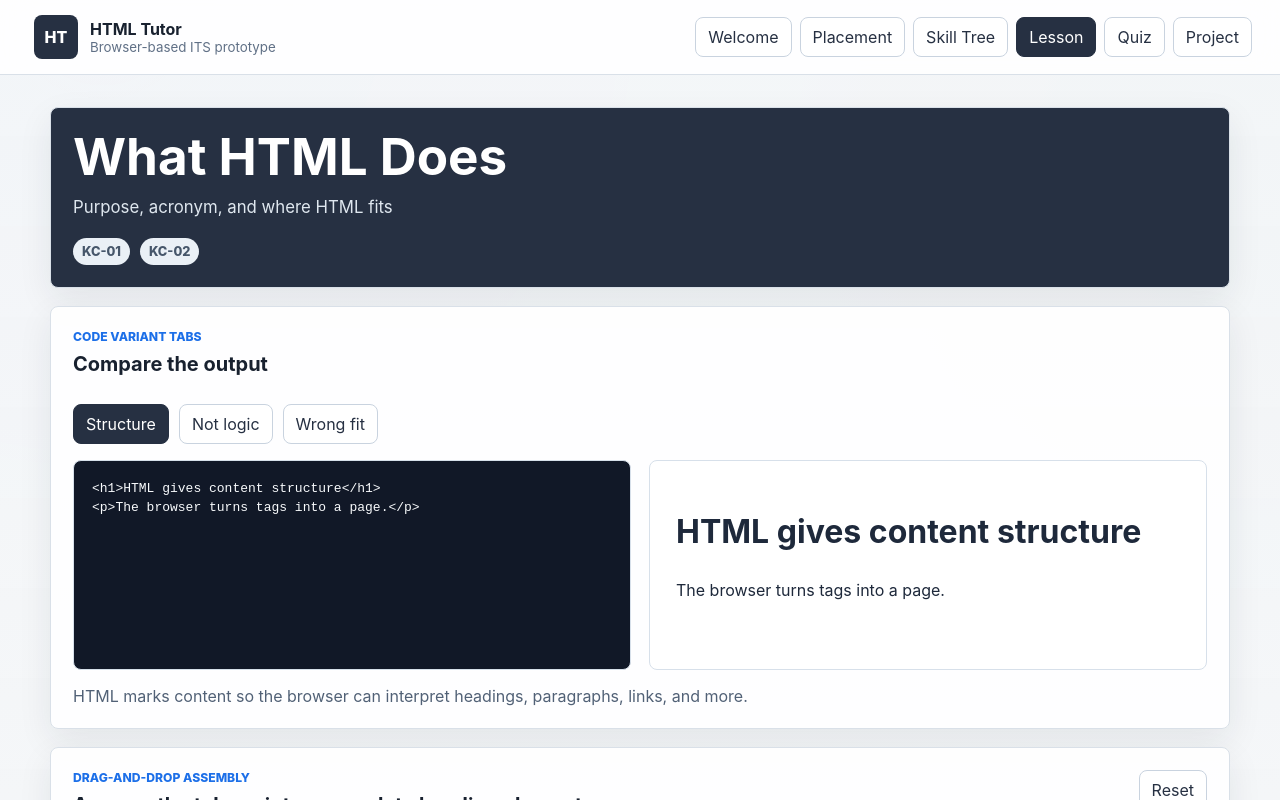
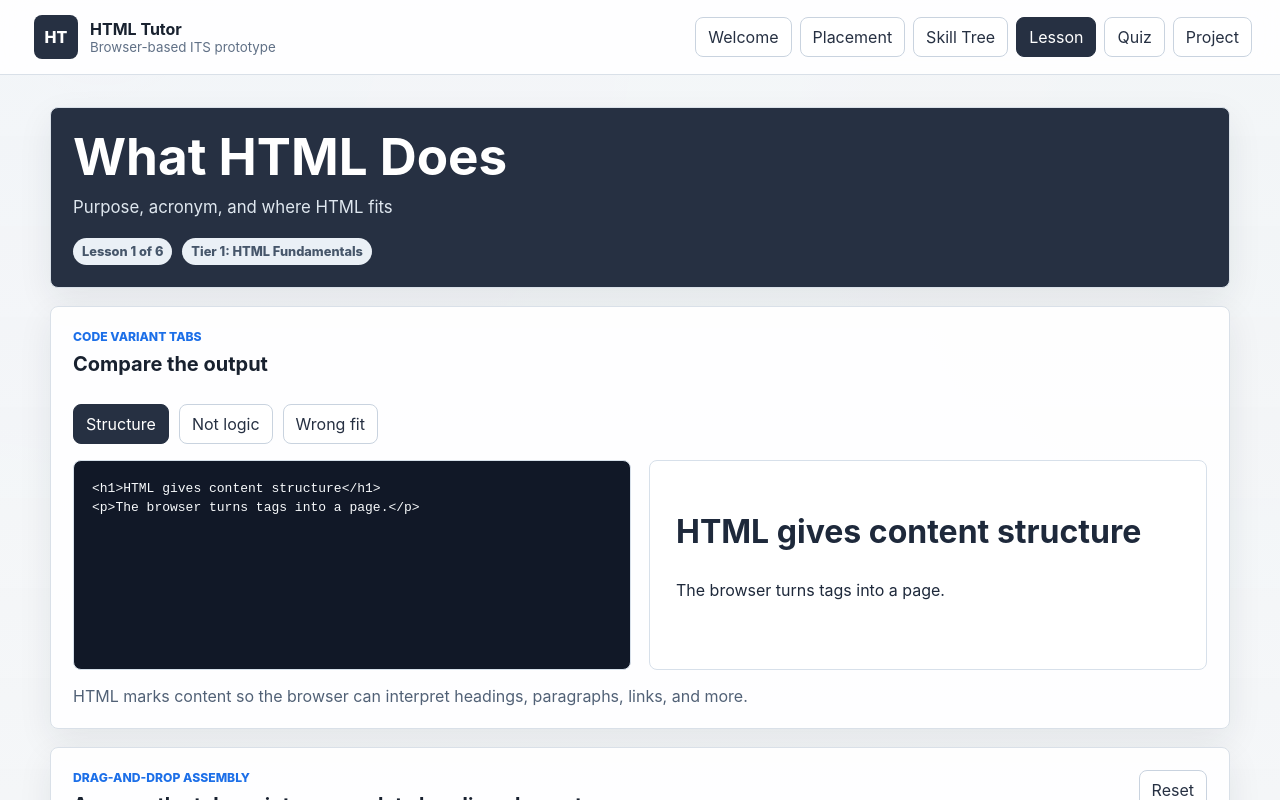
Before and after one commit to mbartolotta345/CISC499-ITS, a React (Vite) app: page / in a window 1280 px wide. Both pictures are taken after a click on the button "Lesson". Shown: the top 800 px of the page. Built offline with nearby package versions, Linux system fonts and the light colour scheme.

Commit message:
removed KC terminology on lesson page

```diff
--- a/src/App.tsx
+++ b/src/App.tsx
@@ -885,6 +885,8 @@ function LessonScreen({ lesson, onQuiz }: { lesson: Lesson; onQuiz: () => void }
   const [dragIndex, setDragIndex] = useState<number | null>(null);
   const [assemblyFeedback, setAssemblyFeedback] = useState("");
   const variant = lesson.variants[variantIndex] ?? lesson.variants[0];
+  const lessonNumber = lessons.findIndex((item) => item.id === lesson.id) + 1;
+  const tier = tierById[lesson.tierId];
 
   const resetAssembly = () => {
     setAssemblyTokens(lesson.assembly?.tokens ?? []);
@@ -915,7 +917,10 @@ function LessonScreen({ lesson, onQuiz }: { lesson: Lesson; onQuiz: () => void }
       <section className="panel lesson-header">
         <h1>{lesson.title}</h1>
         <p className="lede">{lesson.subtitle}</p>
-        <div className="kc-row">{lesson.kcIds.map((kc) => <span className="kc-pill" key={kc}>{kc}</span>)}</div>
+        <div className="kc-row">
+          <span className="kc-pill">Lesson {lessonNumber} of {lessons.length}</span>
+          <span className="kc-pill">Tier {tier.id}: {tier.title}</span>
+        </div>
       </section>
 
       <section className="panel variant-lab">
```
